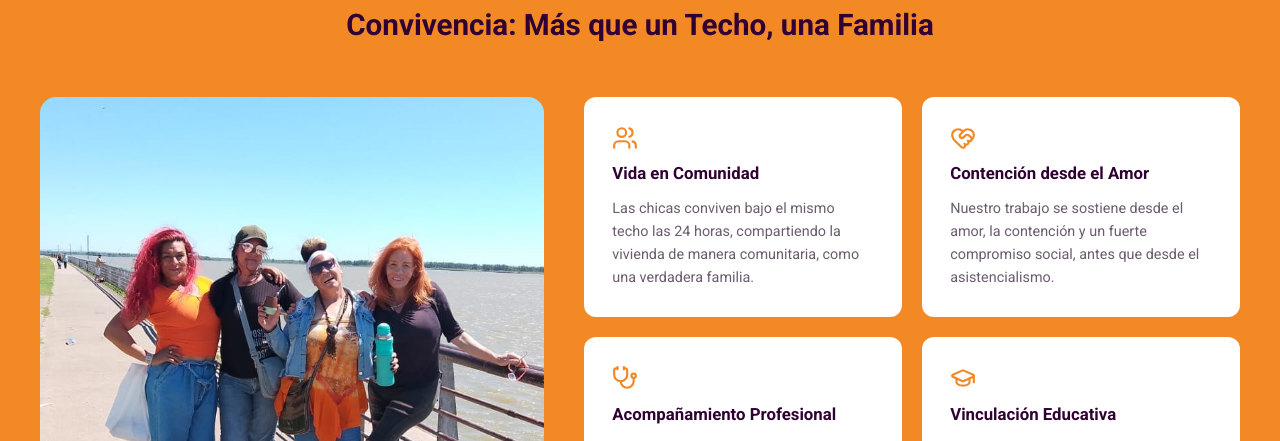
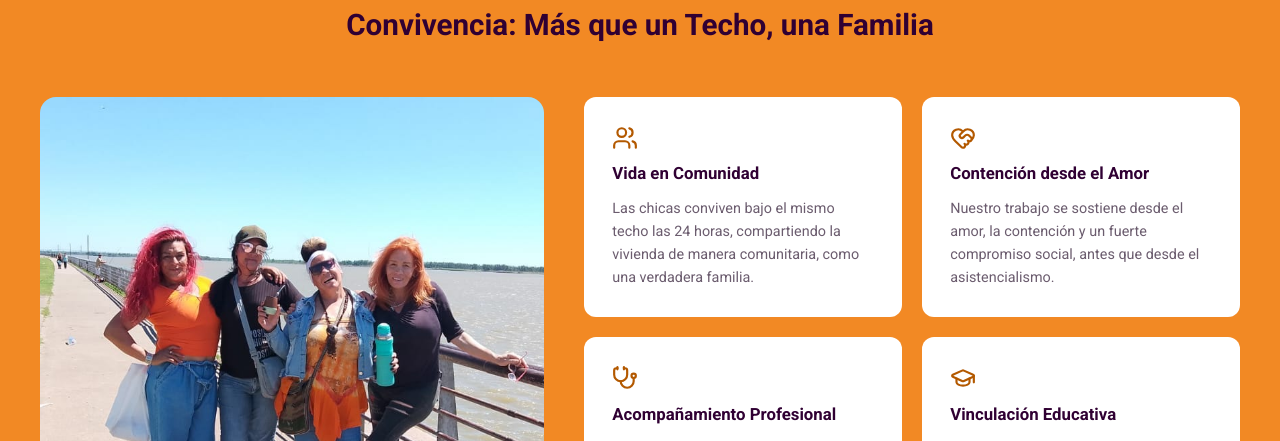
Before and after one commit to christianberti/red-reparar, a React (Vite) app: page / in a window 1280 px wide. Shown: the part 2600-3041 px from the top of the page. Built offline with nearby package versions, Linux system fonts and the light colour scheme.

Commit message:
Se corrige alt text desactualizados en RefugioHero y About

```diff
--- a/src/components/sections/About.jsx
+++ b/src/components/sections/About.jsx
@@ -7,7 +7,7 @@ function About() {
       <div className="about__container">
 
         <div className="about__image">
-          <img src={imgAbout} alt="Fundación Reparar" />
+          <img src={imgAbout} alt="Entrega de certificados a egresadas de los talleres de Red Reparar" />
         </div>
 
         <div className="about__content">
--- a/src/components/sections/Convivencia.jsx
+++ b/src/components/sections/Convivencia.jsx
@@ -25,7 +25,7 @@ function Convivencia() {
               const Icon = card.icon
               return (
                 <div key={card.id} className="convivencia__card">
-                  <Icon size={26} color="var(--color-accent)" />
+                  <Icon size={26} color="var(--color-accent-text)" />
                   <h3 className="convivencia__card-title">{card.title}</h3>
                   <p className="convivencia__card-description">{card.description}</p>
                 </div>
--- a/src/components/sections/RefugioHero.jsx
+++ b/src/components/sections/RefugioHero.jsx
@@ -42,7 +42,7 @@ function RefugioHero() {
         </div>
 
         <div className="refugio-hero__image">
-          <img src={imgRefugio} alt="Ilustración Casa Refugio Red Reparar" />
+        <img src={imgRefugio} alt="Foto de la Casa Refugio Red Reparar" />
         </div>
       </div>
     </section>
```
